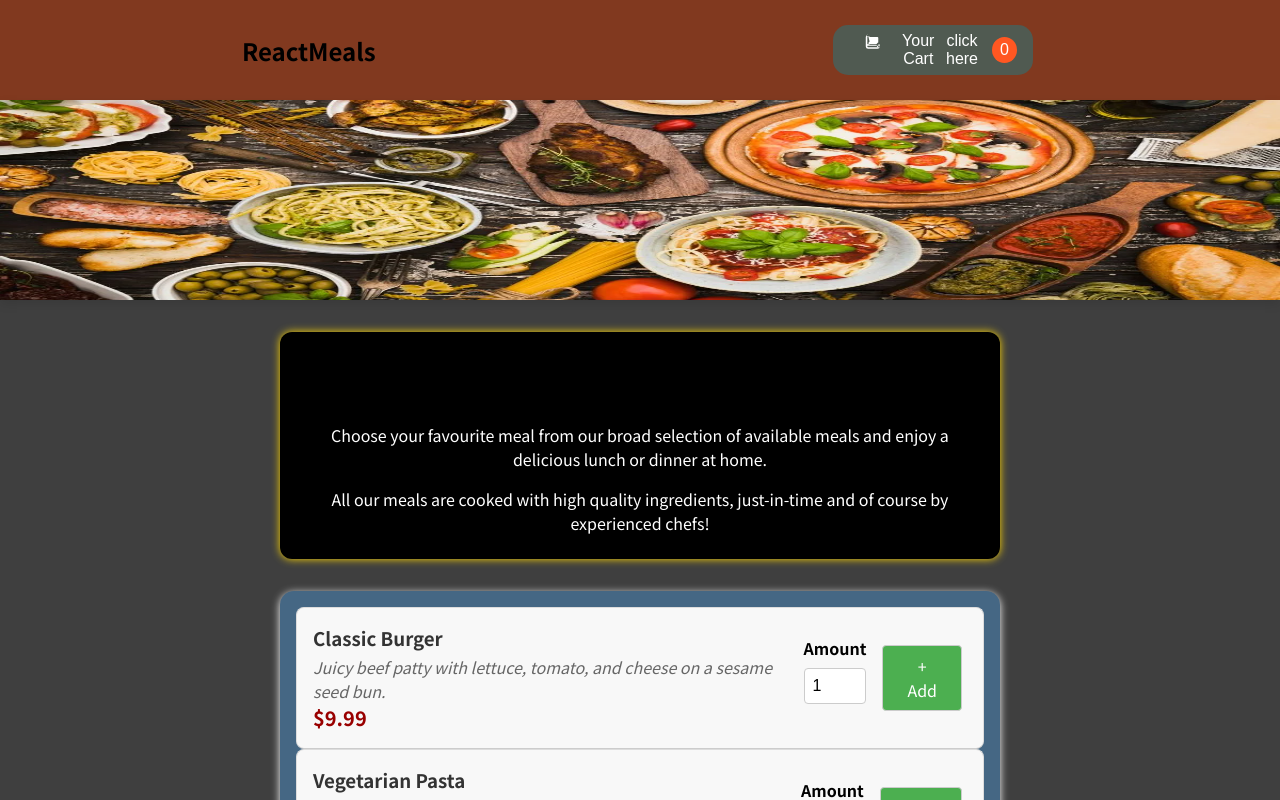
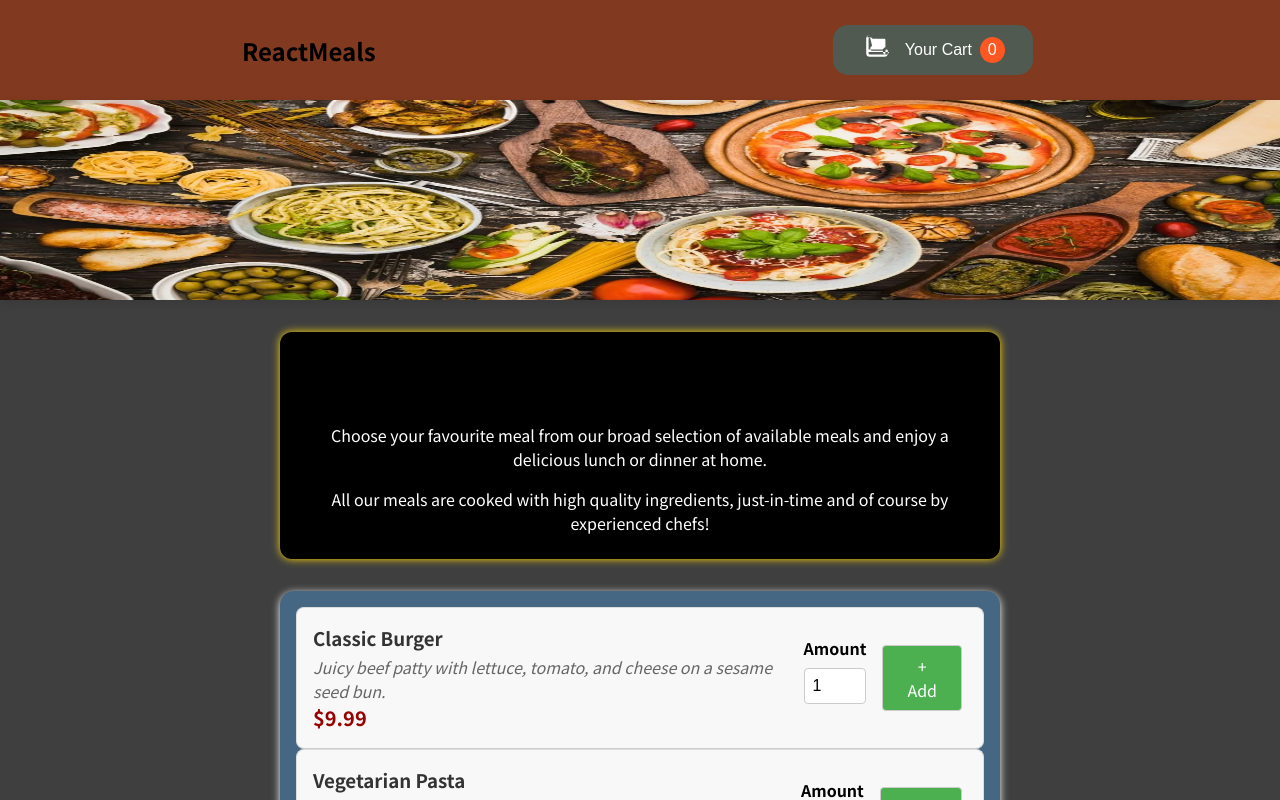
Before and after one commit to itzrahul2405/Restaurant-Website, a React (Create React App) app: page / in a window 1280 px wide. Shown: the top 800 px of the page. Built offline with nearby package versions, Linux system fonts and the light colour scheme.

Commit message:
in CartProvider small change

```diff
--- a/src/components/Layout/HeaderCartButton.js
+++ b/src/components/Layout/HeaderCartButton.js
@@ -23,7 +23,6 @@ const HeaderCartButton = (props) => {
                 <CartIcon />
             </span>
             <span>Your Cart</span>
-            <span>{cartCtx.message}</span>
             <span className={classes.badge}>{numberOfItems}</span>
         </button>
     );
--- a/src/store/CartProvider.js
+++ b/src/store/CartProvider.js
@@ -23,7 +23,7 @@ const CartProvider = (props) => {
         if (existingCartItem) {
             updateItems((prevItems) => {
                 return prevItems.map((cartItem) =>
-                    cartItem.id === item.id ? { ...cartItem, quantity: cartItem.quantity + item.quantity } : cartItem
+                    cartItem.id === item.id ? { ...cartItem, quantity: Number(cartItem.quantity) + Number(item.quantity) } : cartItem
                 );
             });
         } else {
@@ -47,7 +47,6 @@ const CartProvider = (props) => {
         totalAmount: totalAmount,
         addItem: addItemToCartHandler,
         removeItem: removeItemFromCartHandler,
-        message: 'click here'
     }
 
 
```
